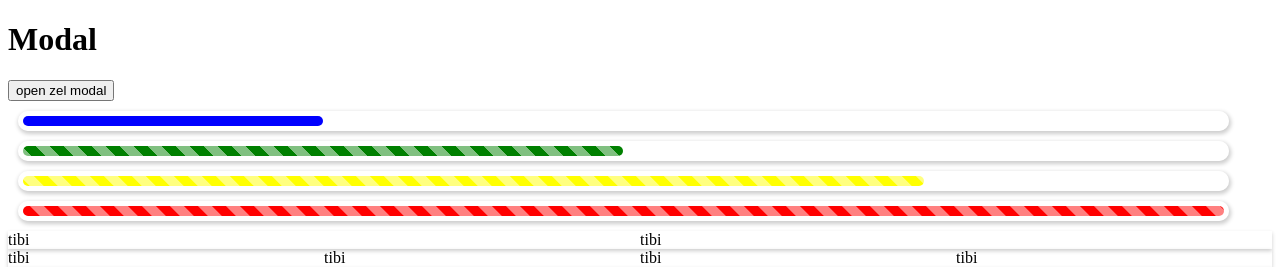
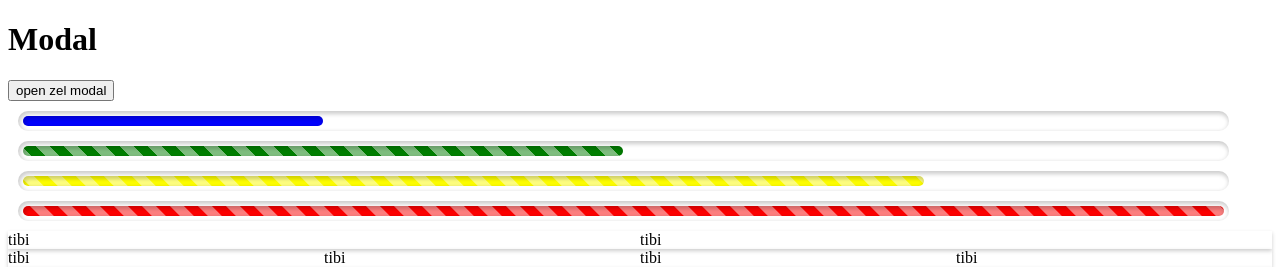
Before and after one commit to BjarkiHrafn/Veff2_Assignment5, a React app: page / in a window 1280 px wide. Shown: the top 267 px of the page. Built offline with nearby package versions, Linux system fonts and the light colour scheme.

Commit message:
a little more css

```diff
--- a/src/Components/ProgressBar/ProgressBar.css
+++ b/src/Components/ProgressBar/ProgressBar.css
@@ -1,6 +1,6 @@
 .progressBar {
     background: rgba(255,255,255,0.5);
-    box-shadow: 1px 2px 4px 1px rgba(0,0,0,0.2);
+    box-shadow: inset 1px 2px 4px 1px rgba(0,0,0,0.2);
     margin: 10px;
     padding: 5px;
     width: 95%;
@@ -28,18 +28,22 @@
 
 .info {
     background-color: blue;
+    box-shadow: inset 1px 2px 4px 1px rgba(0,0,0,0.2);
 }
 
 .success {
     background-color: green;
+    box-shadow: inset 1px 2px 4px 1px rgba(0,0,0,0.2);
 }
 
 .warning {
     background-color: yellow;
+    box-shadow: inset 1px 2px 4px 1px rgba(0,0,0,0.2);
 }
 
 .danger {
     background-color: red;
+    box-shadow: inset 1px 2px 4px 1px rgba(0,0,0,0.2);
 }
 
 .animated{
```
